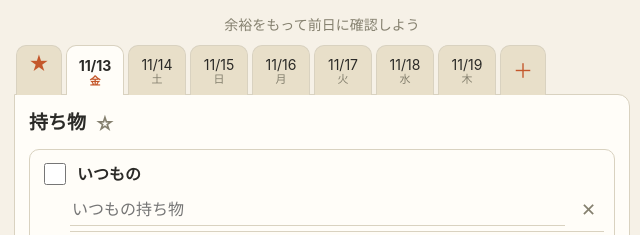
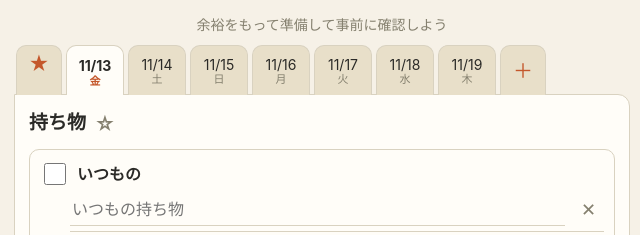
Before and after one commit to emptycan31/readytogo, a plain HTML site: page index.html in a window 1280 px wide. Shown: the top 235 px of the page, 318-958 px from the left. Drawn offline with Linux system fonts and the light colour scheme.

Commit message:
Update lead text in index.html

```diff
--- a/index.html
+++ b/index.html
@@ -61,7 +61,7 @@ input[type=text],input[type=date]{font:inherit;font-size:16px;color:var(--ink);b
 </head>
 <body>
 <div class="wrap">
-  <div class="lead">余裕をもって前日に確認しよう</div>
+  <div class="lead">余裕をもって準備して事前に確認しよう</div>
   <div class="tabs" id="tabs"></div>
   <div class="cal" id="cal" hidden></div>
   <div class="page" id="page"></div>
```
